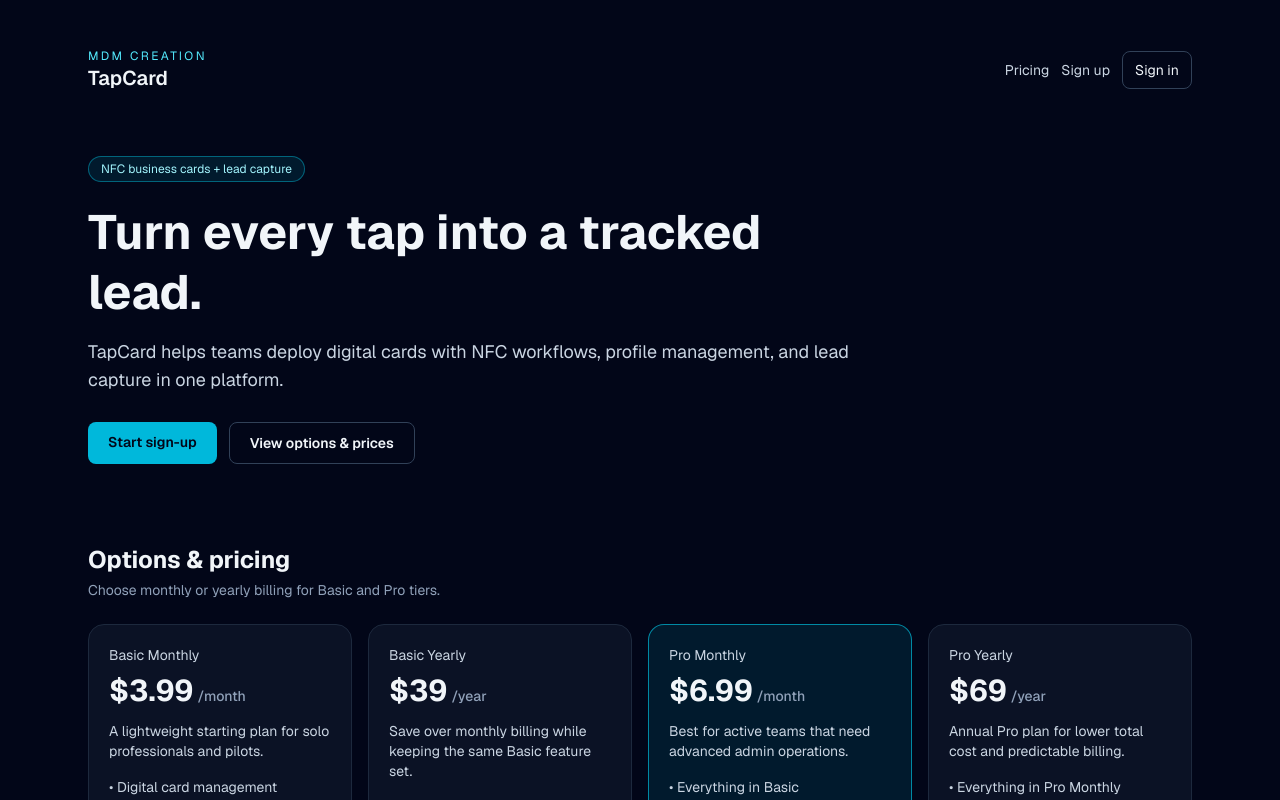
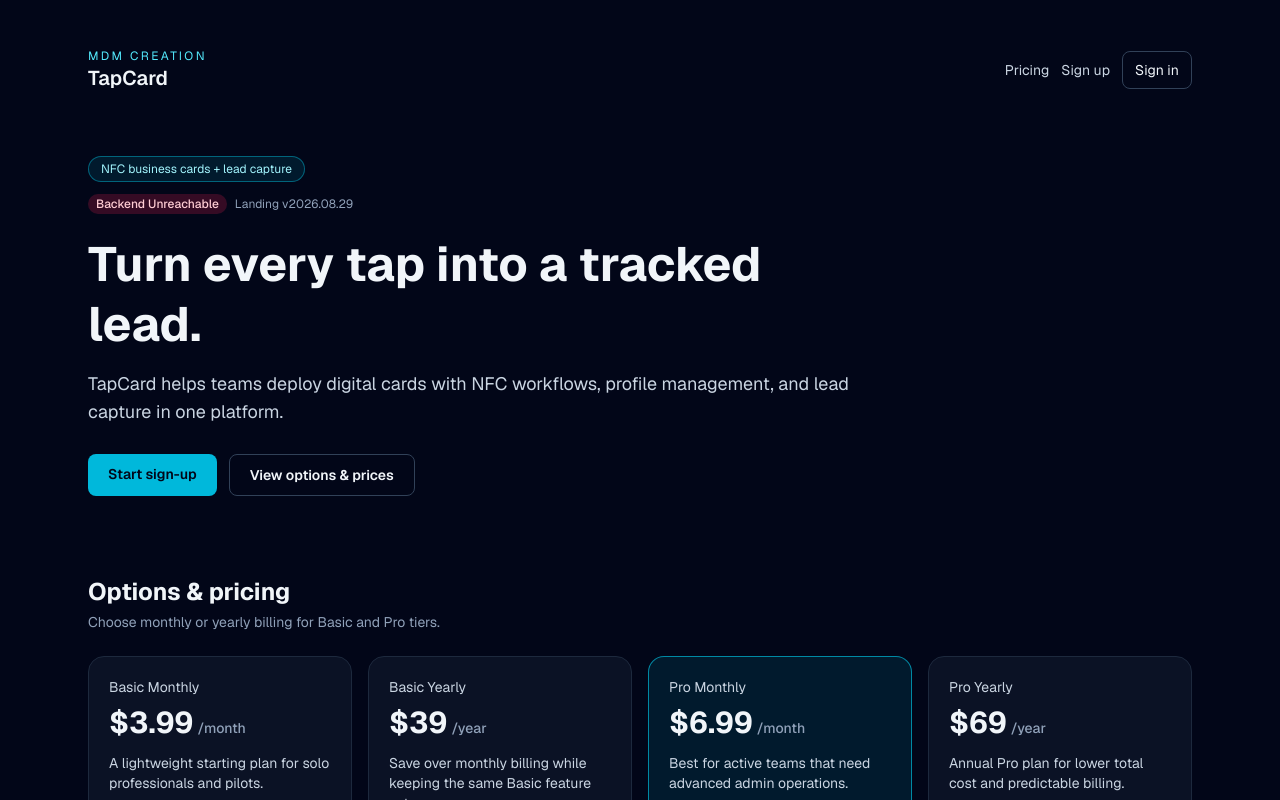
Before and after one commit to lag59/MDMTAPCARD, a Next.js app in the folder apps/web/: page / in a window 1280 px wide. Shown: the top 800 px of the page. Built offline with nearby package versions, Linux system fonts and the light colour scheme; no server answers.

Commit message:
Improve landing page backend visibility and add future theme schema support

```diff
--- /dev/null
+++ b/apps/web/src/app/loading.tsx
@@ -0,0 +1,10 @@
+export default function GlobalLoading() {
+  return (
+    <main className="min-h-screen bg-slate-100 flex items-center justify-center p-6">
+      <div className="rounded-xl bg-white shadow px-6 py-5 flex items-center gap-3">
+        <span className="h-3 w-3 rounded-full bg-blue-600 animate-pulse" />
+        <p className="text-sm text-slate-700">Loading MDM TapCard...</p>
+      </div>
+    </main>
+  );
+}
--- a/apps/web/src/app/page.tsx
+++ b/apps/web/src/app/page.tsx
@@ -1,7 +1,7 @@
 "use client";
 
 import Link from "next/link";
-import { FormEvent, useState } from "react";
+import { FormEvent, useEffect, useState } from "react";
 import { submitSignupRequest } from "@/lib/api";
 
 const primaryPlans = [
@@ -12,6 +12,7 @@
     cadence: "/month",
     description: "A lightweight starting plan for solo professionals and pilots.",
     features: ["Digital card management", "Lead capture", "NFC-ready profiles"],
+    featured: false,
   },
   {
     key: "basic_yearly",
@@ -20,6 +21,7 @@
     cadence: "/year",
     description: "Save over monthly billing while keeping the same Basic feature set.",
     features: ["Digital card management", "Lead capture", "Annual discount"],
+    featured: false,
   },
   {
     key: "pro_monthly",
@@ -37,6 +39,7 @@
     cadence: "/year",
     description: "Annual Pro plan for lower total cost and predictable billing.",
     features: ["Everything in Pro Monthly", "Annual discount", "Priority onboarding"],
+    featured: false,
   },
 ] as const;
 
@@ -60,6 +63,32 @@
   const [submitting, setSubmitting] = useState(false);
   const [success, setSuccess] = useState<string | null>(null);
   const [error, setError] = useState<string | null>(null);
+  const [healthStatus, setHealthStatus] = useState<"checking" | "connected" | "unreachable">("checking");
+
+  useEffect(() => {
+    let mounted = true;
+
+    const checkHealth = async () => {
+      try {
+        const proxyRes = await fetch("/api/proxy/health", { cache: "no-store" });
+        if (proxyRes.ok) {
+          if (mounted) setHealthStatus("connected");
+          return;
+        }
+
+        const apiBase = process.env.NEXT_PUBLIC_API_URL ?? process.env.API_URL ?? "https://mdm-tapcard-api.fly.dev";
+        const directRes = await fetch(`${apiBase}/health`, { cache: "no-store" });
+        if (mounted) setHealthStatus(directRes.ok ? "connected" : "unreachable");
+      } catch {
+        if (mounted) setHealthStatus("unreachable");
+      }
+    };
+
+    checkHealth();
+    return () => {
+      mounted = false;
+    };
+  }, []);
 
   const onSubmit = async (event: FormEvent<HTMLFormElement>) => {
     event.preventDefault();
@@ -114,6 +143,24 @@
             <p className="inline-flex rounded-full border border-cyan-400/40 bg-cyan-400/10 px-3 py-1 text-xs text-cyan-200">
               NFC business cards + lead capture
             </p>
+            <div className="mt-3 flex items-center gap-2 text-xs">
+              <span
+                className={`inline-flex items-center rounded-full px-2 py-0.5 font-medium ${
+                  healthStatus === "connected"
+                    ? "bg-emerald-500/20 text-emerald-200"
+                    : healthStatus === "unreachable"
+                      ? "bg-rose-500/20 text-rose-200"
+                      : "bg-slate-500/20 text-slate-200"
+                }`}
+              >
+                {healthStatus === "connected"
+                  ? "Backend Connected"
+                  : healthStatus === "unreachable"
+                    ? "Backend Unreachable"
+                    : "Checking Backend..."}
+              </span>
+              <span className="text-slate-400">Landing v2026.08.29</span>
+            </div>
             <h2 className="mt-5 text-4xl font-bold leading-tight md:text-5xl">
               Turn every tap into a tracked lead.
             </h2>
--- a/apps/web/src/lib/templates.ts
+++ b/apps/web/src/lib/templates.ts
@@ -183,16 +183,35 @@
 // ── Custom templates ─────────────────────────────────────────────────────────
 
 export interface CustomTheme {
+  /** Optional schema/version marker for forward compatibility. */
+  version?: "1.1.0";
   layout: LayoutId;
   palette: Palette;
   /** Optional full-bleed background image URL. */
   backgroundImage?: string;
   name?: string;
+  /** Optional typography classes for future renderer use. */
+  typography?: {
+    headingClass?: string;
+    bodyClass?: string;
+  };
+  /** Optional visual effect classes for future renderer use. */
+  effects?: {
+    cardShadowClass?: string;
+    glassBlurClass?: string;
+  };
+  /** Optional metadata for asset governance/workflow tooling. */
+  meta?: {
+    author?: string;
+    createdAt?: string;
+    tags?: string[];
+  };
 }
 
 export function isValidCustomTheme(value: unknown): value is CustomTheme {
   if (!value || typeof value !== "object") return false;
   const v = value as Record<string, unknown>;
+  if (v.version !== undefined && v.version !== "1.1.0") return false;
   const layoutOk = ["classic", "minimal", "corporate", "spotlight"].includes(v.layout as string);
   const p = v.palette as Record<string, unknown> | undefined;
   const paletteOk =
@@ -204,7 +223,29 @@
     typeof p.save === "string" &&
     typeof p.inquiry === "string" &&
     typeof p.accent === "string";
-  return layoutOk && paletteOk;
+
+  const t = v.typography as Record<string, unknown> | undefined;
+  const typographyOk =
+    t === undefined ||
+    ((t.headingClass === undefined || typeof t.headingClass === "string") &&
+      (t.bodyClass === undefined || typeof t.bodyClass === "string"));
+
+  const e = v.effects as Record<string, unknown> | undefined;
+  const effectsOk =
+    e === undefined ||
+    ((e.cardShadowClass === undefined || typeof e.cardShadowClass === "string") &&
+      (e.glassBlurClass === undefined || typeof e.glassBlurClass === "string"));
+
+  const m = v.meta as Record<string, unknown> | undefined;
+  const tags = m?.tags;
+  const tagsOk = tags === undefined || (Array.isArray(tags) && tags.every((tag) => typeof tag === "string"));
+  const metaOk =
+    m === undefined ||
+    ((m.author === undefined || typeof m.author === "string") &&
+      (m.createdAt === undefined || typeof m.createdAt === "string") &&
+      tagsOk);
+
+  return layoutOk && paletteOk && typographyOk && effectsOk && metaOk;
 }
 
 // ── Resolution ───────────────────────────────────────────────────────────────
```
Also changed, not shown: 1 other file (tests, documents, lock files or other folders).
